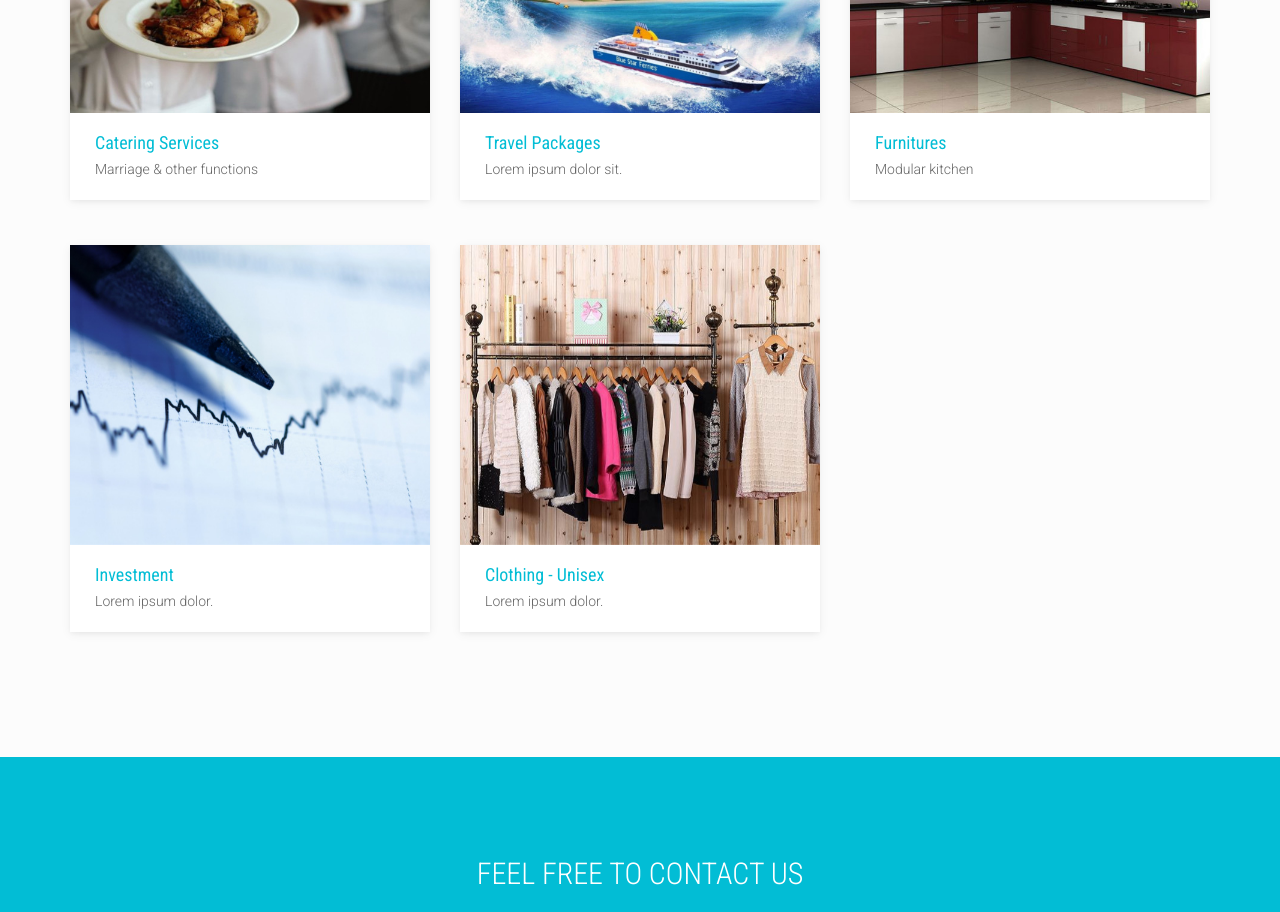
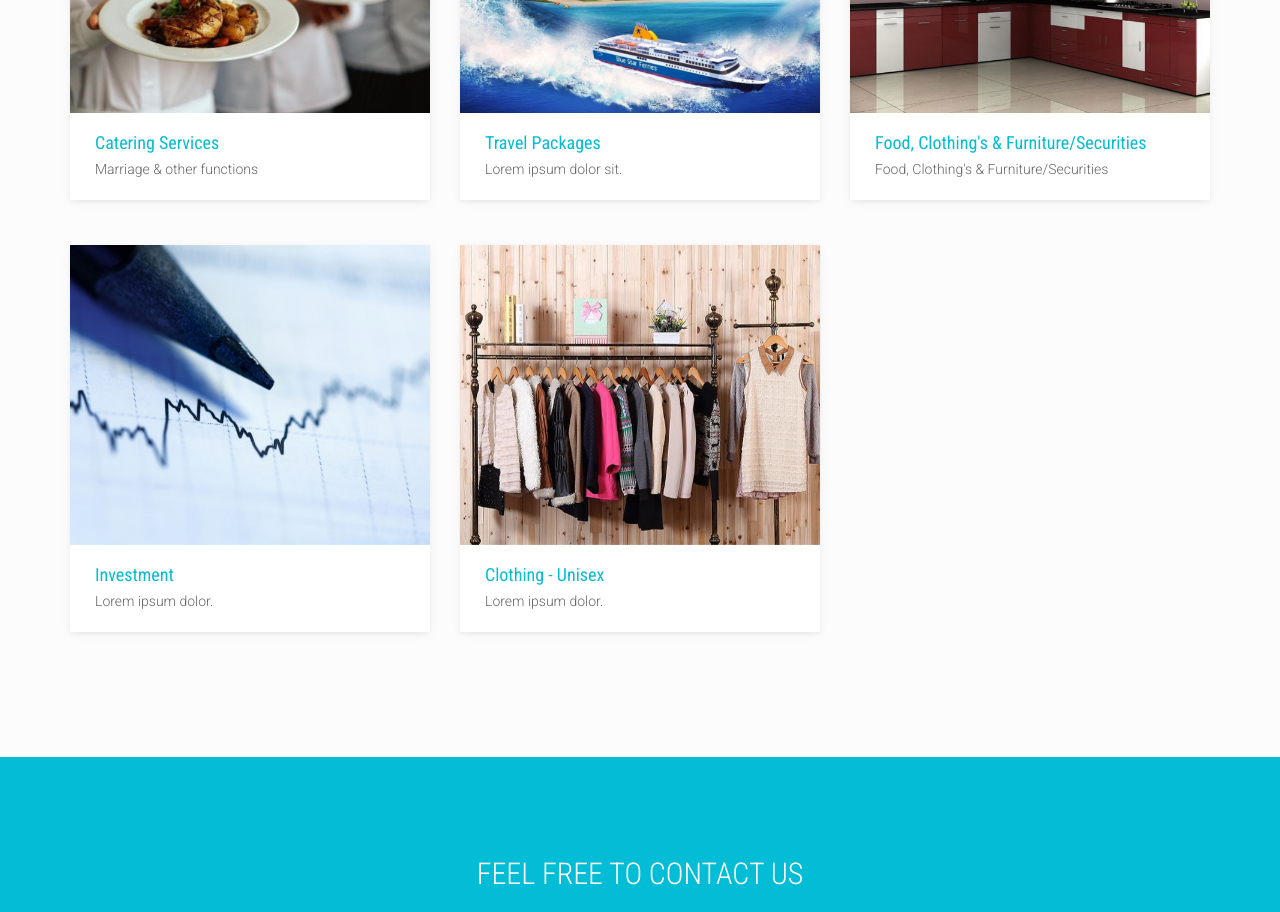
Before and after one commit to iamsiddique/al-fawaz, an Angular app: page / in a window 1280 px wide. Shown: the part 1040-1952 px from the top of the page. Built offline with nearby package versions, Linux system fonts and the light colour scheme; a web font is replaced by a local one.

Commit message:
reverting to sid changes

```diff
--- a/src/app/app-routing.module.ts
+++ b/src/app/app-routing.module.ts
@@ -4,12 +4,14 @@ import { MainComponent }      from './main/main.component';
 import { AboutComponent }      from './about/about.component';
 import { ContactComponent }      from './contact/contact.component';
 import { ProductDetailComponent }      from './product-detail/product-detail.component';
+import { ModularComponent } from './modular/modular.component';
 
 const routes: Routes = [
   { path: '', component: MainComponent },
   { path: 'about-us', component: AboutComponent },
   { path: 'contact-us', component: ContactComponent },
   { path: 'travel-details', component: ProductDetailComponent },
+  { path: 'modular-kitcen', component: ModularComponent },
   { path: '', redirectTo: '/', pathMatch: 'full' }
 ];
 
--- a/src/app/app.module.ts
+++ b/src/app/app.module.ts
@@ -10,6 +10,7 @@ import { AppRoutingModule } from './/app-routing.module';
 import { AboutComponent } from './about/about.component';
 import { ContactComponent } from './contact/contact.component';
 import { ProductDetailComponent } from './product-detail/product-detail.component';
+import { ModularComponent } from './modular/modular.component';
 
 
 @NgModule({
@@ -20,7 +21,8 @@ import { ProductDetailComponent } from './product-detail/product-detail.componen
     FooterComponent,
     AboutComponent,
     ContactComponent,
-    ProductDetailComponent
+    ProductDetailComponent,
+    ModularComponent
   ],
   imports: [
     BrowserModule,
--- a/src/app/main/main.component.html
+++ b/src/app/main/main.component.html
@@ -130,18 +130,18 @@ Slider Section Start
             <div class="overlay">
               <div class="buttons">
                 <!-- <a rel="gallery" class="fancybox" href="assets/images/portfolio/item-4.jpg">Demo</a> -->
-                <a>Details</a>
+                <a routerLink="/modular-kitcen">Details</a>
               </div>
             </div>
           </div>
           <figcaption>
             <h4>
-              <a href="#">
-                Furnitures
+              <a routerLink="/modular-kitcen">
+                Food, Clothing's & Furniture/Securities
               </a>
             </h4>
             <p>
-              Modular kitchen
+              Food, Clothing's & Furniture/Securities
             </p>
           </figcaption>
         </figure>
@@ -153,13 +153,13 @@ Slider Section Start
             <div class="overlay">
               <div class="buttons">
                 <!-- <a rel="gallery" class="fancybox" href="assets/images/portfolio/item-5.jpg">Demo</a> -->
-                <a>Details</a>
+                <a >Details</a>
               </div>
             </div>
           </div>
           <figcaption>
             <h4>
-              <a href="#">
+              <a >
                 Investment
               </a>
             </h4>
```
